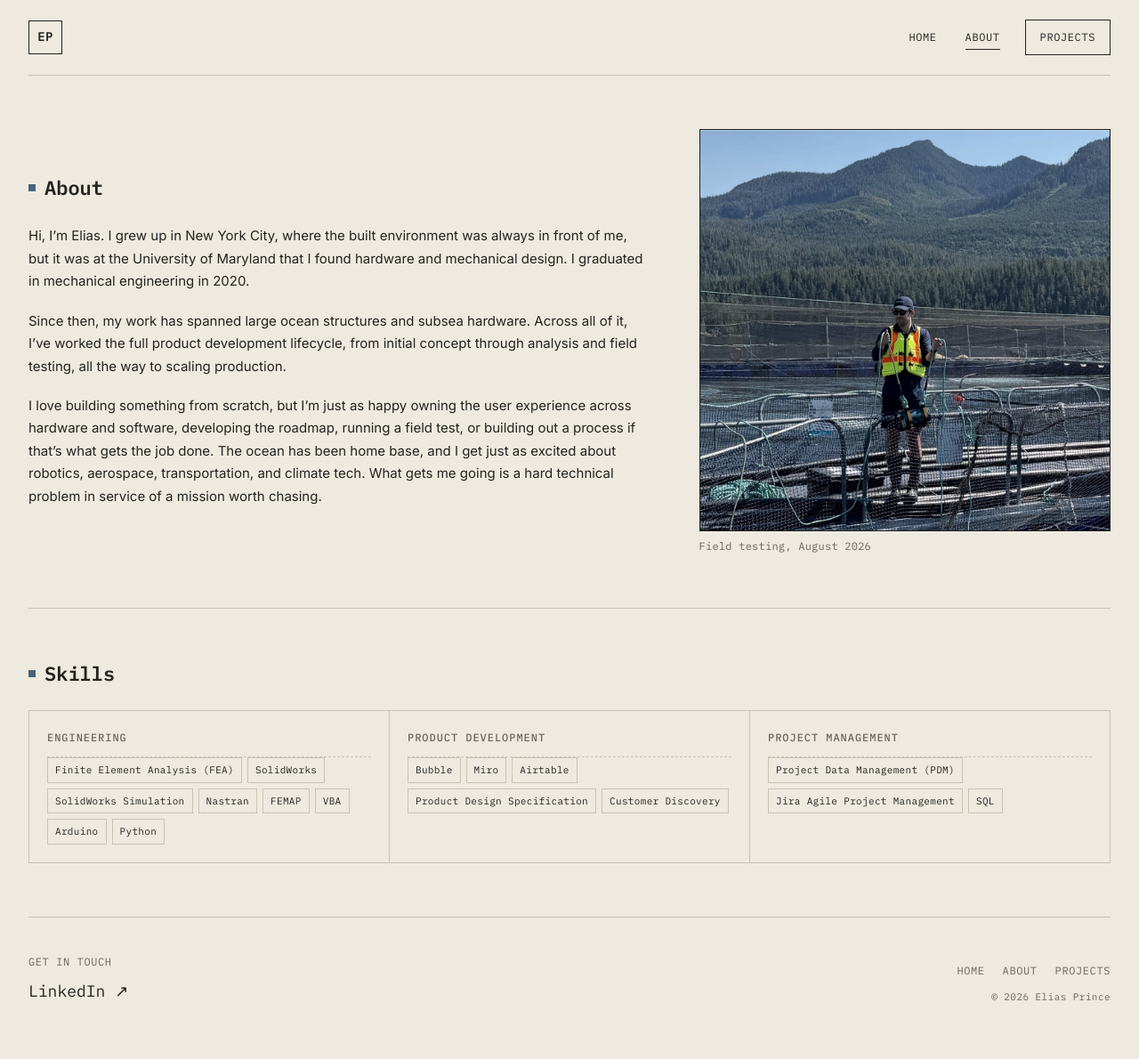
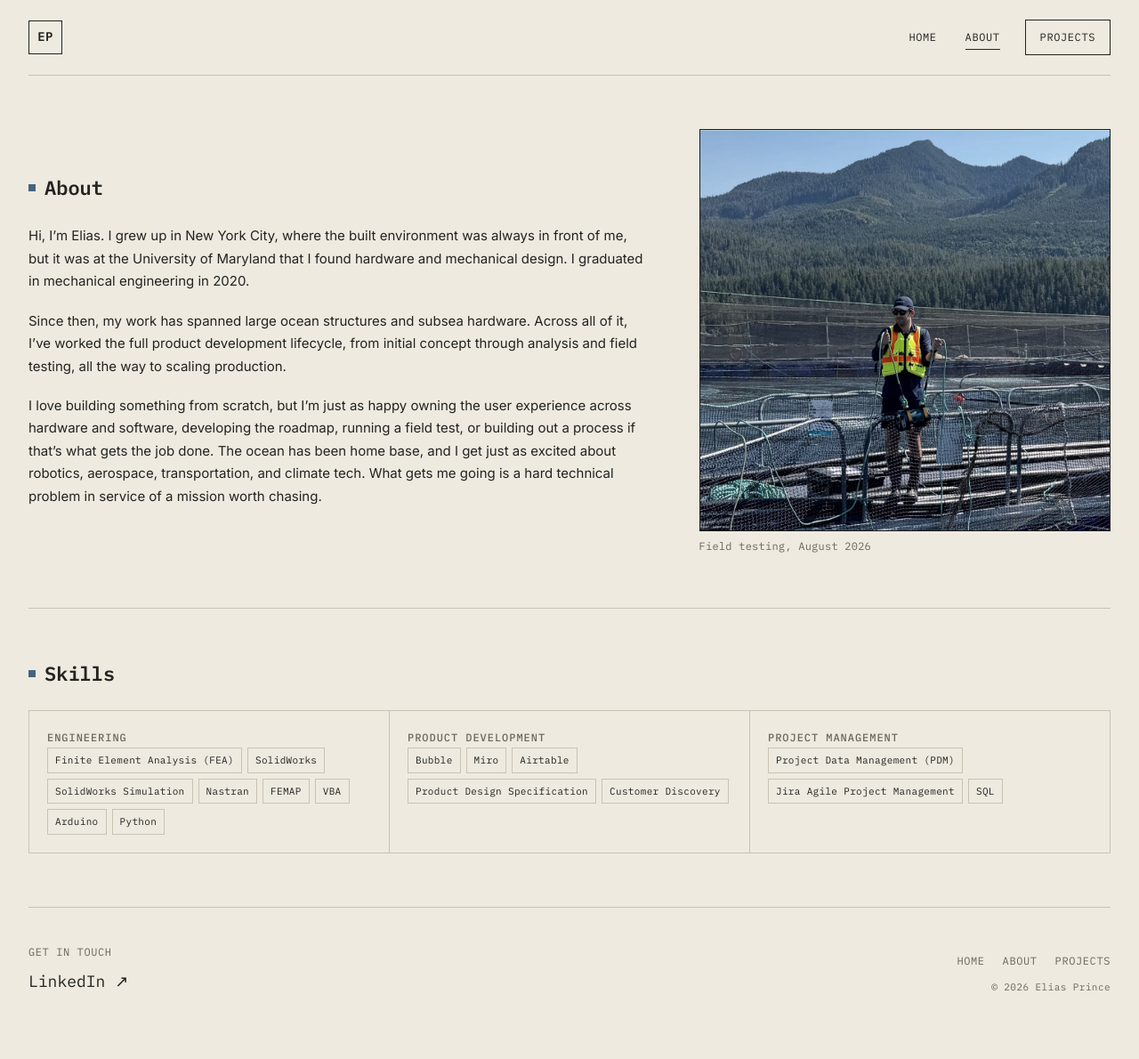
Before and after one commit to EliasPrince/EliasPrince.github.io, a Jekyll site: the page built from about.html, in a window 1280 px wide. Shown: the whole page at 89% size. Built offline with Jekyll 4.4.1, drawn with Linux system fonts in a browser that asks for light colours.

Commit message:
Skills: drop dashed rule under category labels
Co-Authored-By: Claude Fable 5.1 <noreply@anthropic.com>
Claude-Session: https://claude.ai/code/session_018Efj5a6KDhvZmT1zGbFXta

```diff
--- a/css/styles.css
+++ b/css/styles.css
@@ -626,8 +626,6 @@ nav .mobile-nav {
     color: var(--dim-color);
     display: block;
     margin-bottom: 14px;
-    padding-bottom: 10px;
-    border-bottom: 1px dashed var(--border-color);
 }
 
 .skills-section .skill-categories .skills-list {
```
